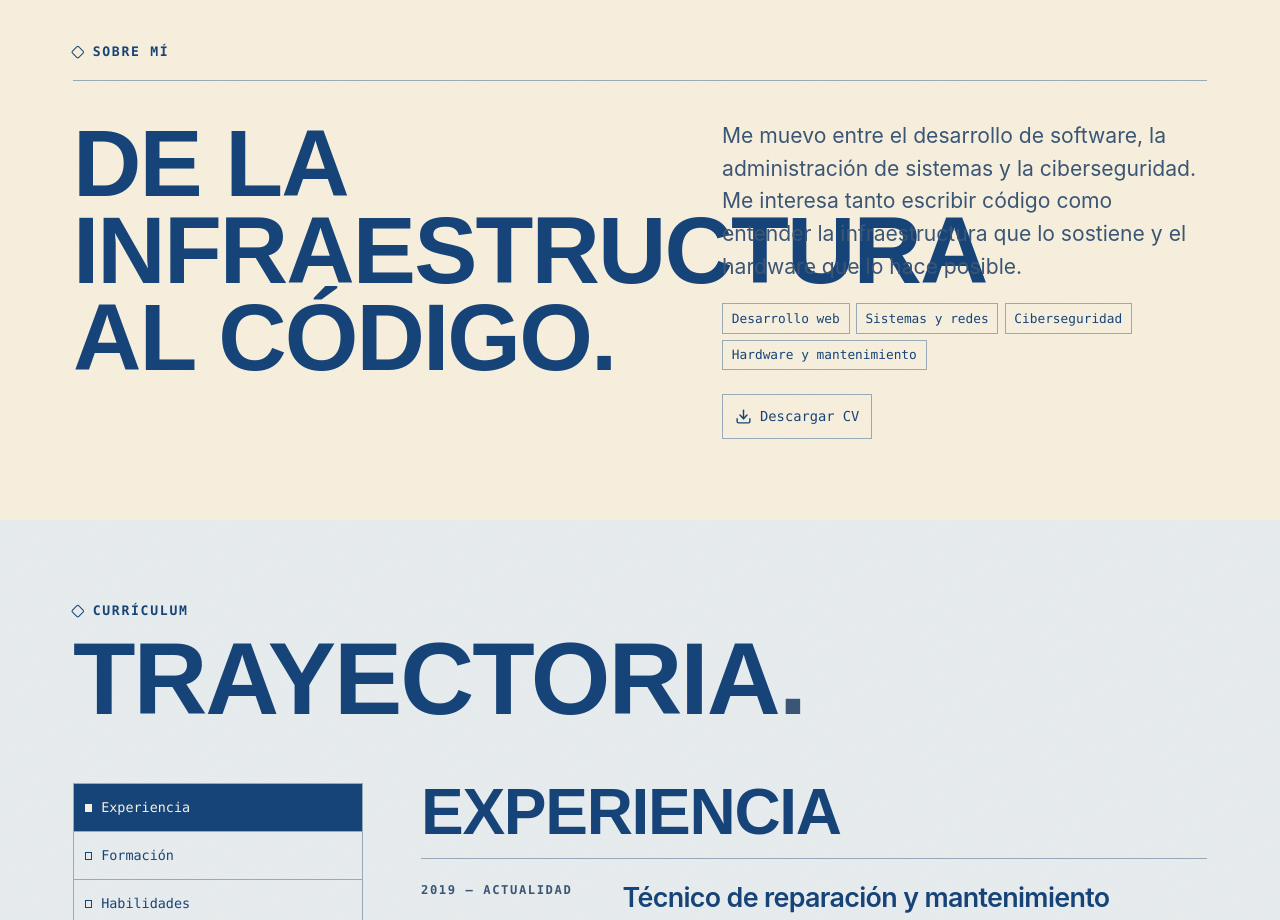
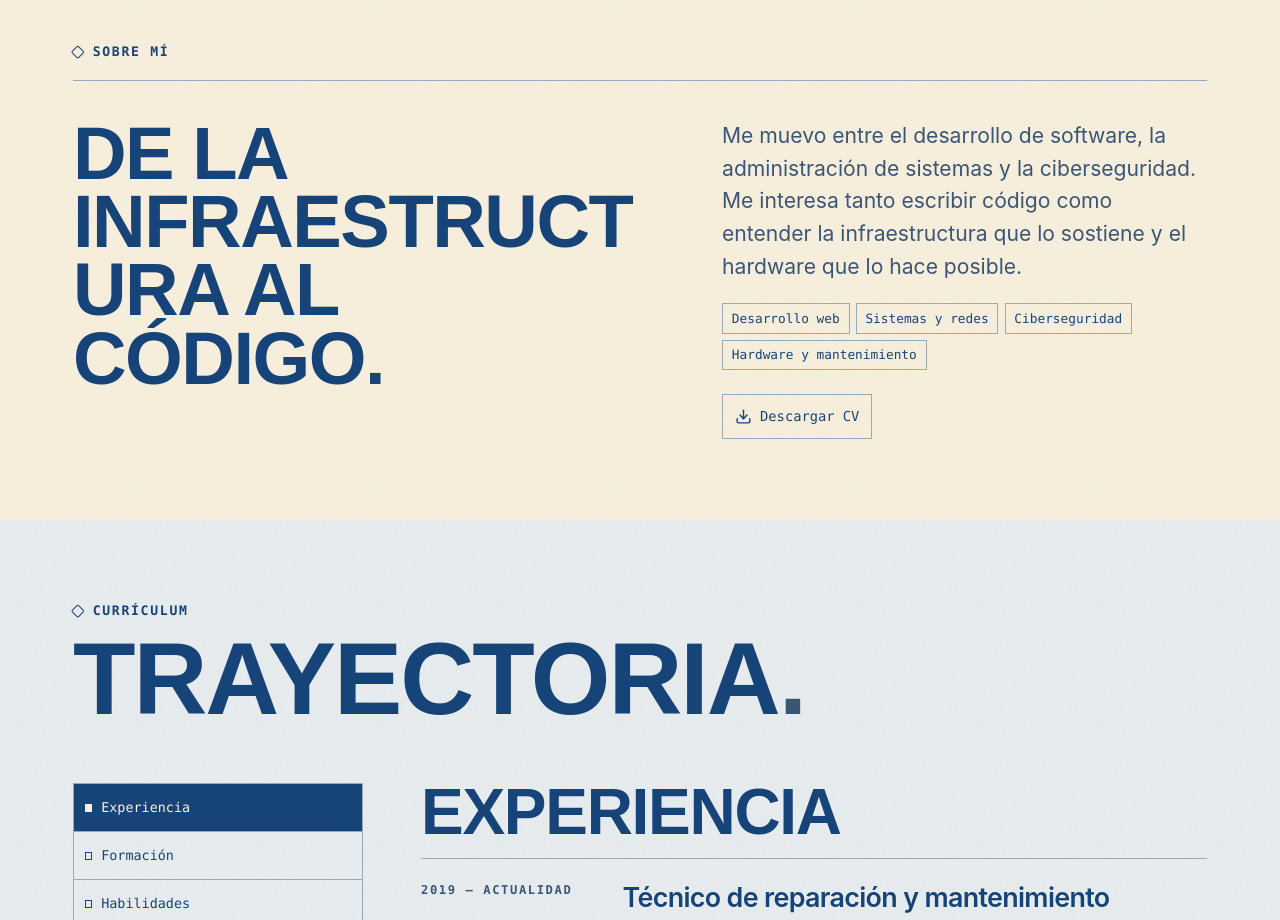
Before and after one commit to rafaosunaa/rafaelosuna.github.io, a React (Vite) app: page / in a window 1280 px wide. Shown: the part 3520-4440 px from the top of the page. Built offline with nearby package versions, Linux system fonts and the light colour scheme; a web font is replaced by a local one.

Commit message:
Ajusta el titular de Sobre mí a su columna

```diff
--- a/src/styles/main.css
+++ b/src/styles/main.css
@@ -239,7 +239,7 @@ button { cursor: pointer; }
 
 .about { background: var(--folio-paper); }
 .about-grid { display: grid; grid-template-columns: minmax(0,1.18fr) minmax(0,1fr); gap: clamp(1.6rem, 6vw, 6rem); align-items: start; margin-top: 1.15rem; padding-top: clamp(1.25rem, 3vw, 2.4rem); border-top: 1px solid var(--folio-rule); }
-.about h2 { font-size: clamp(3.5rem, 7.4vw, 8rem); max-width: 14ch; }
+.about h2 { font-size: clamp(2.45rem, 5.8vw, 6.65rem); max-width: 14ch; overflow-wrap: anywhere; }
 .about-copy p { max-width: 47ch; font-size: clamp(1.1rem, 1.65vw, 1.38rem); line-height: 1.55; color: var(--muted); }
 .about-copy .tags { margin-top: 1.25rem; }
 .portrait { width: min(17rem, 100%); aspect-ratio: 4/5; object-fit: cover; margin-bottom: 1.5rem; }
```
